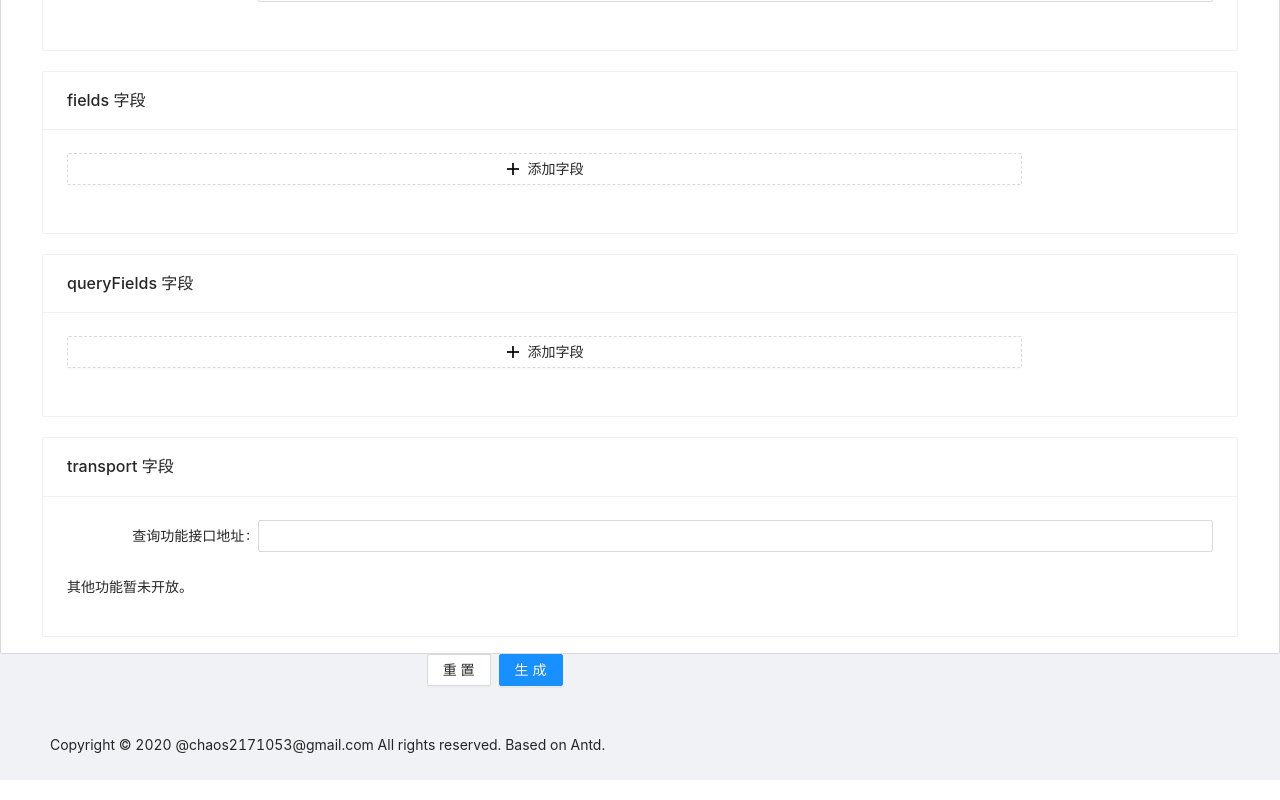
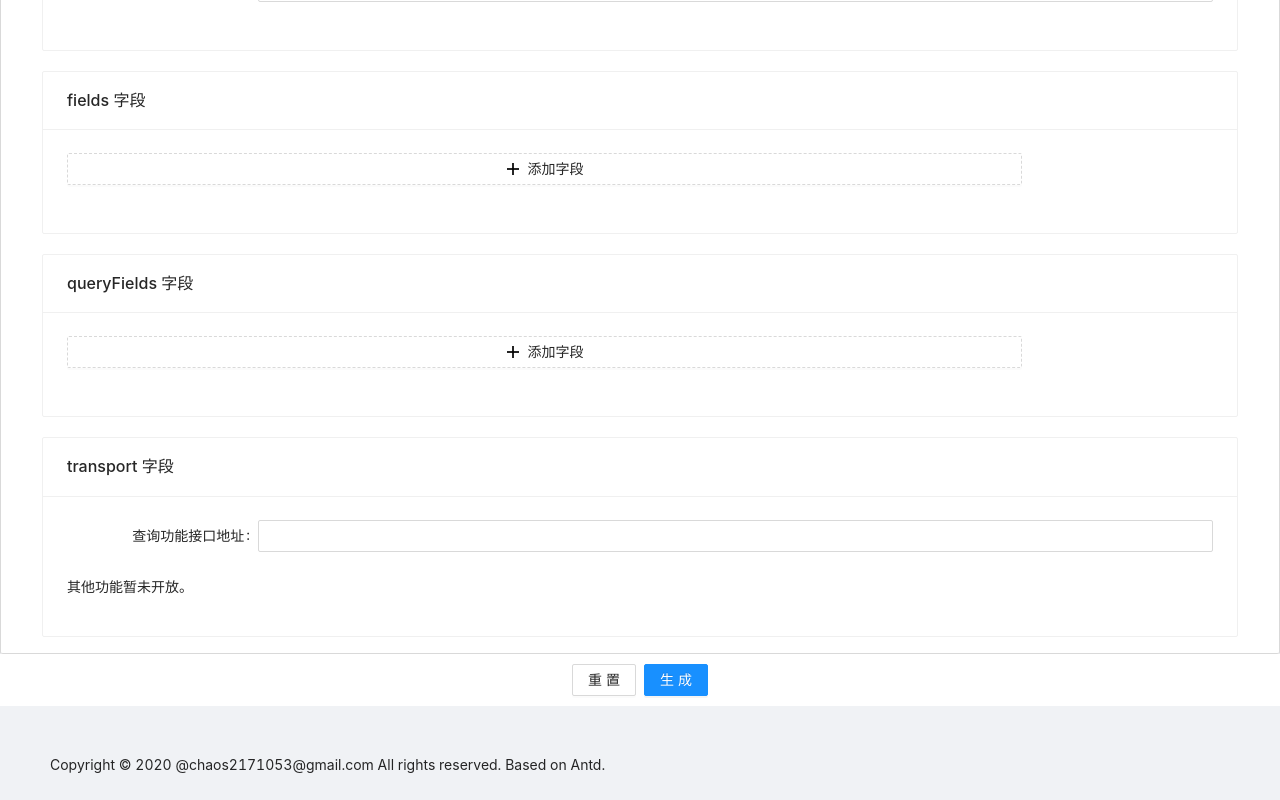
Before and after one commit to chaos2171053/bzz-time-template, a React (Create React App) app in the folder webview-react/: page / in a window 1280 px wide. Shown: the part 573-1373 px from the top of the page. Built offline with nearby package versions, Linux system fonts and the light colour scheme.

Commit message:
[ADD]add submit flag

```diff
--- /dev/null
+++ b/webview-react/src/components/GenerateForm.less
@@ -0,0 +1,8 @@
+
+.generate-form {
+  .form-btns {
+    padding: 10px;
+    text-align: center;
+    background: #fff;
+  }
+}
--- a/webview-react/src/components/GenerateForm.tsx
+++ b/webview-react/src/components/GenerateForm.tsx
@@ -1,4 +1,4 @@
-import React from "react";
+import React, { useState } from "react";
 import { Form, Button, Space } from "antd";
 import VscodeHelper from "../utils/vscode-helper";
 import DirectoryForm from "./DirectoryForm";
@@ -7,6 +7,7 @@ import {
   pageDataSetInitialValues,
   pageDataSetInitialValuesProps,
 } from "../store";
+import "./GenerateForm.less";
 
 const vscode = new VscodeHelper();
 
@@ -18,10 +19,13 @@ const layout = {
     span: 20,
   },
 };
-const tailLayout = {
+
+const btnLayout = {
+  labelCol: {
+    span: 0,
+  },
   wrapperCol: {
-    offset: 8,
-    span: 16,
+    span: 24,
   },
 };
 
@@ -40,9 +44,14 @@ const transformFormValus = (values: pageDataSetInitialValuesProps) => {
 
 const GenerateForm = () => {
   const [form] = Form.useForm();
+  const [submitFlag, setSubmitFlag] = useState(false);
   const onFinish = (values: any) => {
     values = transformFormValus(values);
     console.log("Success:", values);
+    if (submitFlag) {
+      return;
+    }
+    setSubmitFlag(true);
     vscode.postMessage({
       command: "generatePageByForm",
       data: values,
@@ -64,10 +73,11 @@ const GenerateForm = () => {
       initialValues={{ ...pageDataSetInitialValues }}
       onFinish={onFinish}
       onFinishFailed={onFinishFailed}
+      className="generate-form"
     >
       <DirectoryForm />
       <ListForm form={form} />
-      <Form.Item {...tailLayout}>
+      <Form.Item {...btnLayout} className="form-btns">
         <Space>
           <Button htmlType="button" onClick={onReset}>
             重置
```
